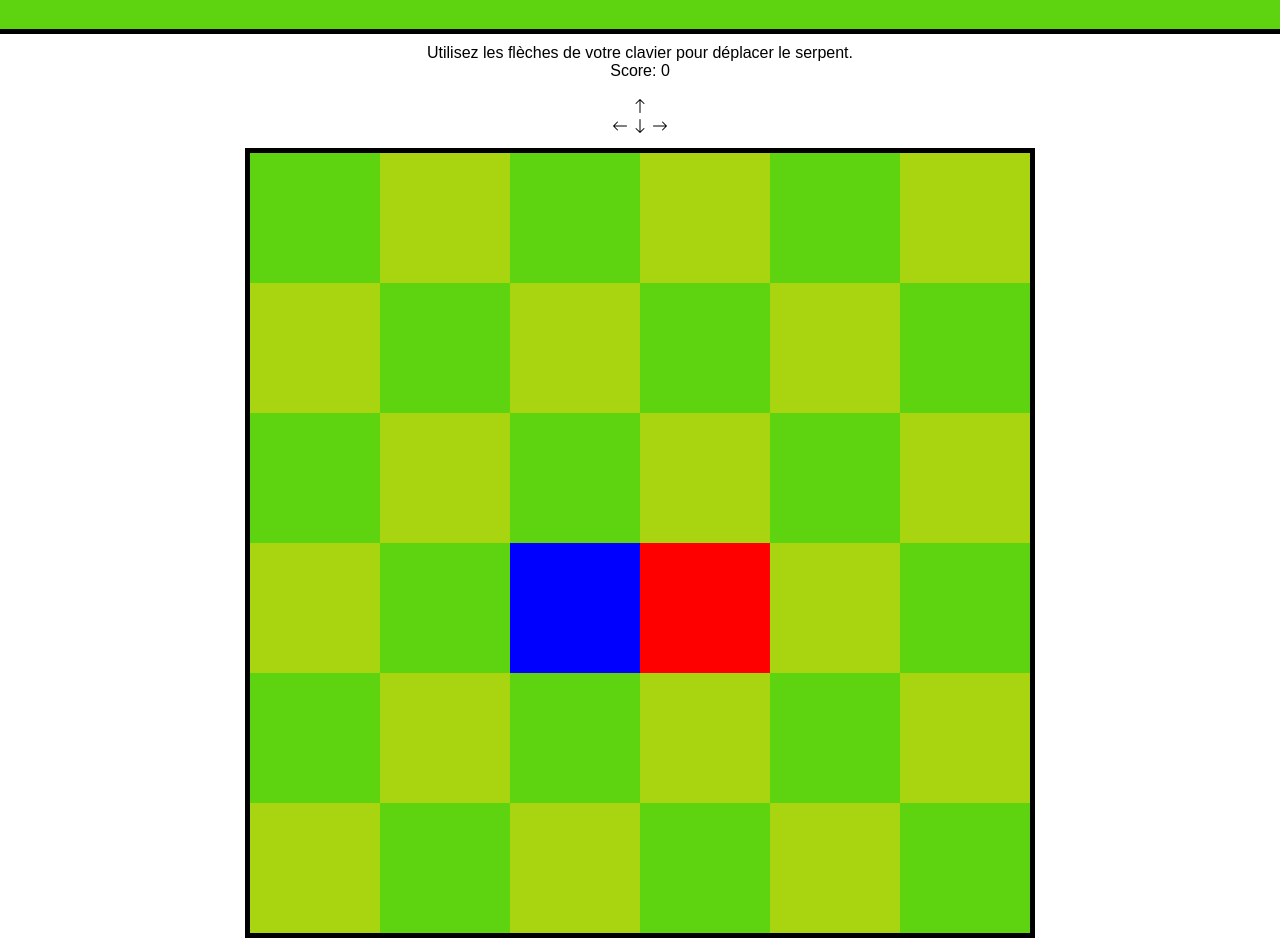
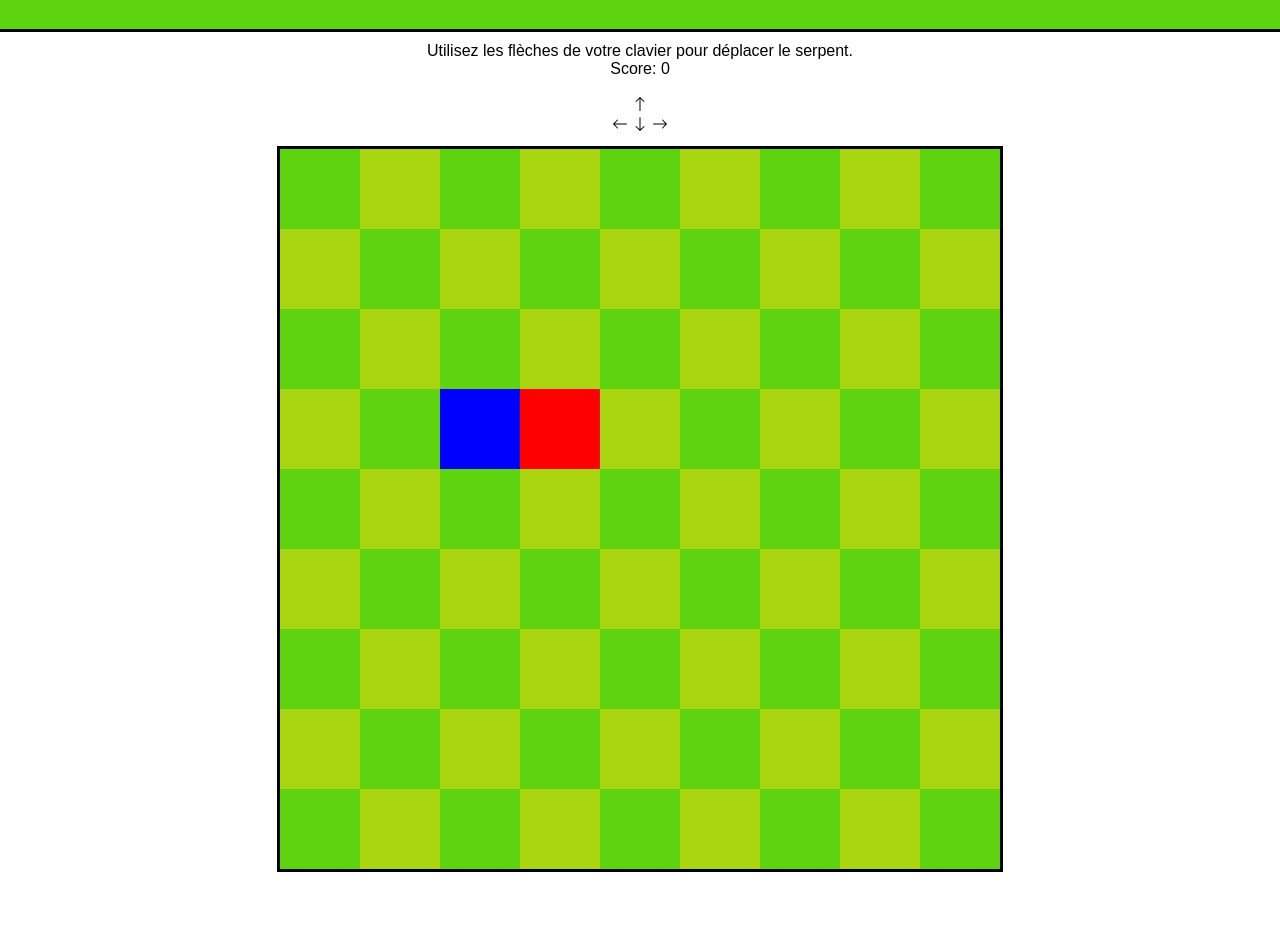
Before and after one commit to Aronbfrt/snakeia, a website: page snake.html in a window 1280 px wide. Shown: the part 71-1009 px from the top of the page. After the commit the page ends 943 px from the top, so only its background shows below. Drawn offline with Linux system fonts and the light colour scheme.

Commit message:
Travail en cours et nouveauté

```diff
--- a/snake.html
+++ b/snake.html
@@ -45,6 +45,9 @@
         <div class="case" data-x="3" data-y="0"></div>
         <div class="casee" data-x="4" data-y="0"></div>
         <div class="case" data-x="5" data-y="0"></div>
+        <div class="casee" data-x="6" data-y="0"></div>
+        <div class="case" data-x="7" data-y="0"></div>
+        <div class="casee" data-x="8" data-y="0"></div>
 
         <div class="case" data-x="0" data-y="1"></div>
         <div class="casee" data-x="1" data-y="1"></div>
@@ -52,6 +55,9 @@
         <div class="casee" data-x="3" data-y="1"></div>
         <div class="case" data-x="4" data-y="1"></div>
         <div class="casee" data-x="5" data-y="1"></div>
+        <div class="case" data-x="6" data-y="1"></div>
+        <div class="casee" data-x="7" data-y="1"></div>
+        <div class="case" data-x="8" data-y="1"></div>
 
         <div class="casee" data-x="0" data-y="2"></div>
         <div class="case" data-x="1" data-y="2"></div>
@@ -59,6 +65,9 @@
         <div class="case" data-x="3" data-y="2"></div>
         <div class="casee" data-x="4" data-y="2"></div>
         <div class="case" data-x="5" data-y="2"></div>
+        <div class="casee" data-x="6" data-y="2"></div>
+        <div class="case" data-x="7" data-y="2"></div>
+        <div class="casee" data-x="8" data-y="2"></div>
 
         <div class="case" data-x="0" data-y="3"></div>
         <div class="casee" data-x="1" data-y="3"></div>
@@ -66,6 +75,9 @@
         <div class="casee" data-x="3" data-y="3"></div>
         <div class="case" data-x="4" data-y="3"></div>
         <div class="casee" data-x="5" data-y="3"></div>
+        <div class="case" data-x="6" data-y="3"></div>
+        <div class="casee" data-x="7" data-y="3"></div>
+        <div class="case" data-x="8" data-y="3"></div>
 
         <div class="casee" data-x="0" data-y="4"></div>
         <div class="case" data-x="1" data-y="4"></div>
@@ -73,6 +85,9 @@
         <div class="case" data-x="3" data-y="4"></div>
         <div class="casee" data-x="4" data-y="4"></div>
         <div class="case" data-x="5" data-y="4"></div>
+        <div class="casee" data-x="6" data-y="4"></div>
+        <div class="case" data-x="7" data-y="4"></div>
+        <div class="casee" data-x="8" data-y="4"></div>
 
         <div class="case" data-x="0" data-y="5"></div>
         <div class="casee" data-x="1" data-y="5"></div>
@@ -80,7 +95,39 @@
         <div class="casee" data-x="3" data-y="5"></div>
         <div class="case" data-x="4" data-y="5"></div>
         <div class="casee" data-x="5" data-y="5"></div>
+        <div class="case" data-x="6" data-y="5"></div>
+        <div class="casee" data-x="7" data-y="5"></div>
+        <div class="case" data-x="8" data-y="5"></div>
 
+        <div class="casee" data-x="0" data-y="6"></div>
+        <div class="case" data-x="1" data-y="6"></div>
+        <div class="casee" data-x="2" data-y="6"></div>
+        <div class="case" data-x="3" data-y="6"></div>
+        <div class="casee" data-x="4" data-y="6"></div>
+        <div class="case" data-x="5" data-y="6"></div>
+        <div class="casee" data-x="6" data-y="6"></div>
+        <div class="case" data-x="7" data-y="6"></div>
+        <div class="casee" data-x="8" data-y="6"></div>
+
+        <div class="case" data-x="0" data-y="7"></div>
+        <div class="casee" data-x="1" data-y="7"></div>
+        <div class="case" data-x="2" data-y="7"></div>
+        <div class="casee" data-x="3" data-y="7"></div>
+        <div class="case" data-x="4" data-y="7"></div>
+        <div class="casee" data-x="5" data-y="7"></div>
+        <div class="case" data-x="6" data-y="7"></div>
+        <div class="casee" data-x="7" data-y="7"></div>
+        <div class="case" data-x="8" data-y="7"></div>
+
+        <div class="casee" data-x="0" data-y="8"></div>
+        <div class="case" data-x="1" data-y="8"></div>
+        <div class="casee" data-x="2" data-y="8"></div>
+        <div class="case" data-x="3" data-y="8"></div>
+        <div class="casee" data-x="4" data-y="8"></div>
+        <div class="case" data-x="5" data-y="8"></div>
+        <div class="casee" data-x="6" data-y="8"></div>
+        <div class="case" data-x="7" data-y="8"></div>
+        <div class="casee" data-x="8" data-y="8"></div>
 
         <script src="src/main.js"></script>
     </div>
--- a/style.css
+++ b/style.css
@@ -9,18 +9,18 @@ header {
     color: rgb(0, 0, 0);
     padding: 10px 0;
     text-align: center;
-    border-bottom: black 5px solid;
+    border-bottom: black 3.5px solid;
 }
 
 .grille {
-  width: 780px;
-  height: 780px;
+  width: 720px;
+  height: 72àpx;
   margin: auto;
   display: grid;
-  grid-template-columns: repeat(6, 130px);
-  grid-template-rows: repeat(6, 130px);
+  grid-template-columns: repeat(9, 80px);
+  grid-template-rows: repeat(9, 80px);
   gap: 0px;
-  border: 5px solid black;
+  border: 3.5px solid black;
 }
 .case {
   background-color: rgb(169, 212, 16);
```
